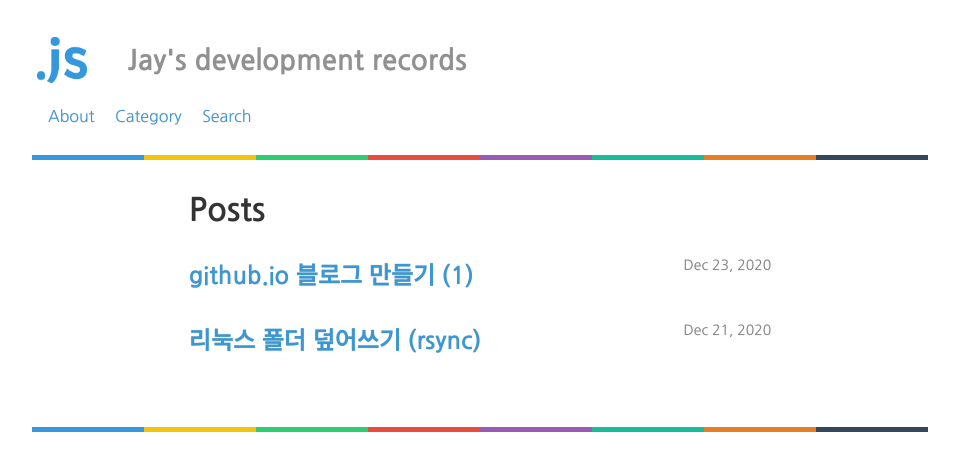
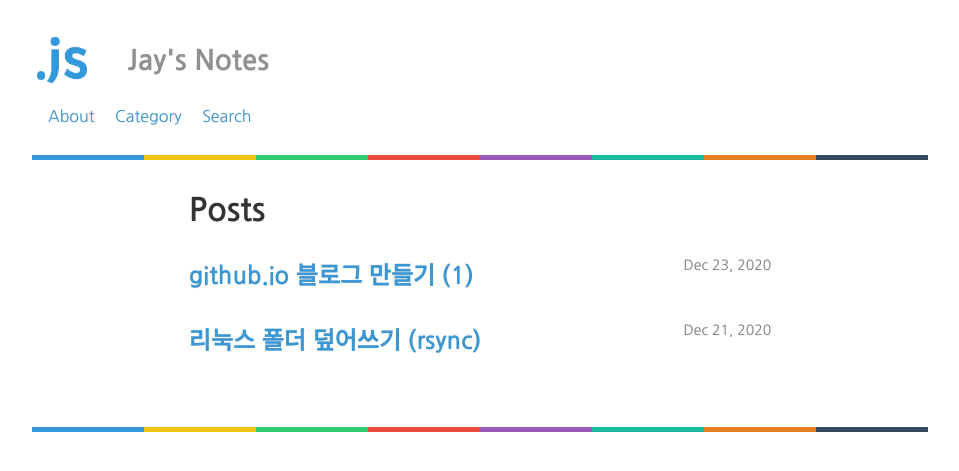
Before and after one commit to Clarit7/clarit7.github.io, a Jekyll site: the page built from index.html, in a window 1280 px wide. Shown: the top 471 px of the page, without its empty margins (160-1119 px from the left). Built offline with Jekyll 4.4.1, drawn with Linux system fonts in a browser that asks for light colours; some web fonts are replaced.

Commit message:
Update header.html

```diff
--- a/_includes/header.html
+++ b/_includes/header.html
@@ -1,7 +1,7 @@
 <header class="site-header">
 
     <a class="site-title" href="{{ site.baseurl }}/"><img class="mainimg" src="/img/main_img.png" alt="titleimg"></a>
-    <a class="site-title-text" href="{{ site.baseurl }}/">&nbsp;&nbsp;&nbsp;&nbsp;Jay's development records</a>
+    <a class="site-title-text" href="{{ site.baseurl }}/">&nbsp;&nbsp;&nbsp;&nbsp;Jay's Notes</a>
     <div>
        <nav class="site-nav">
           <a class="page-link" href="https://clarit7.github.io/about/">About</a>
```
